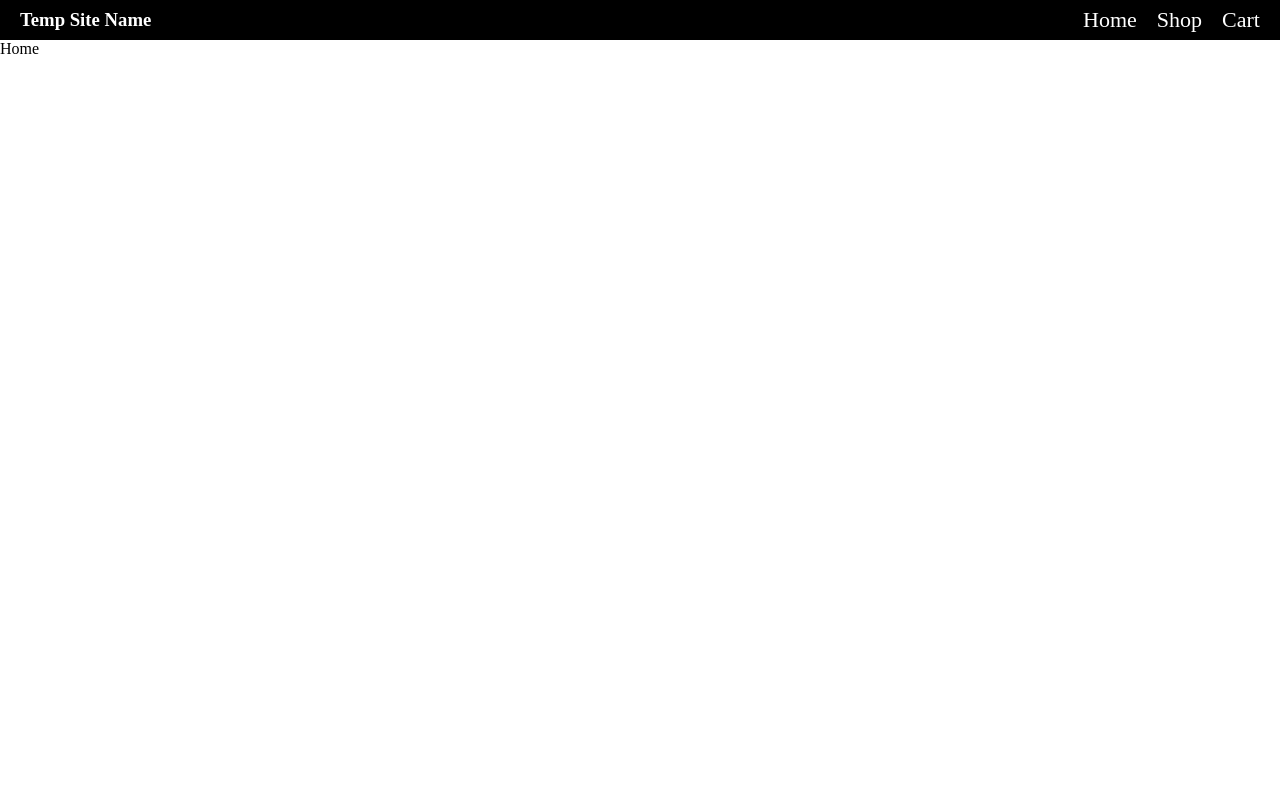
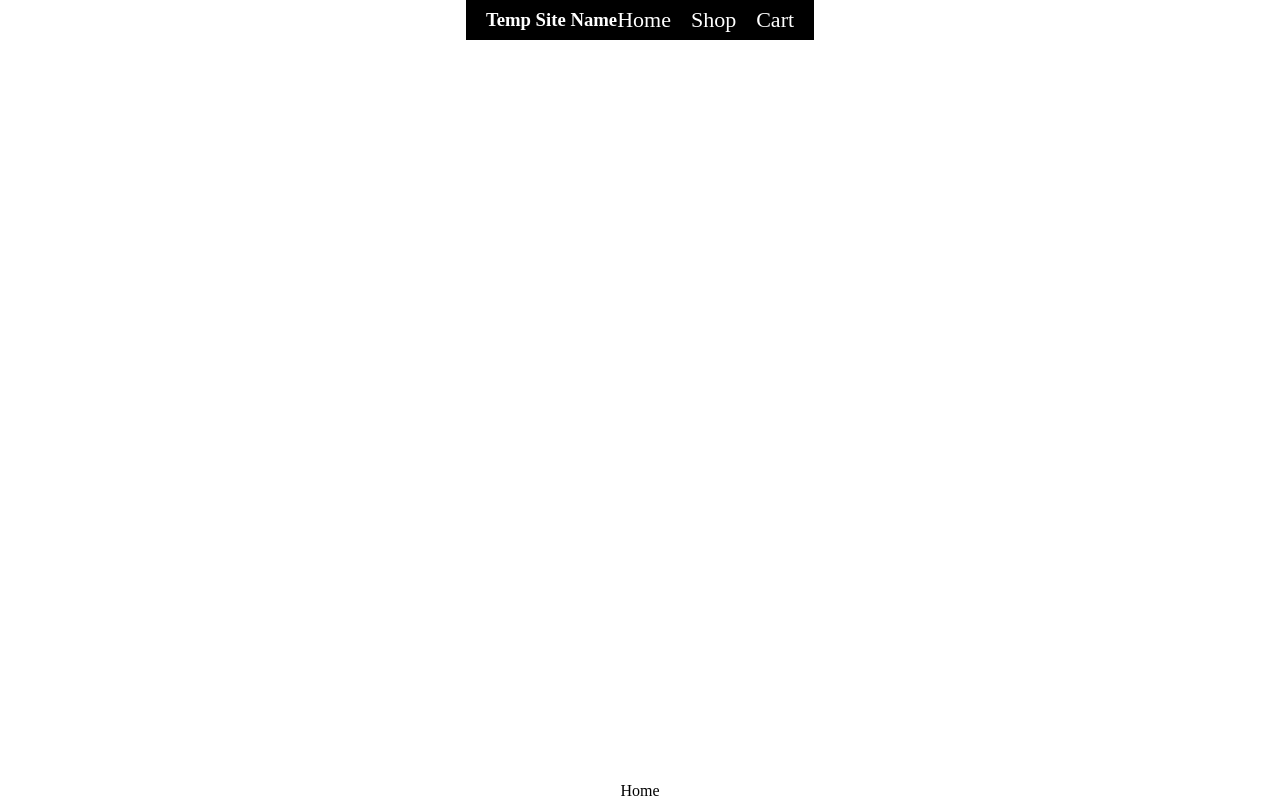
Before and after one commit to robisonwebdev/shopping-cart, a React (Create React App) app: page / in a window 1280 px wide. Built offline with nearby package versions, Linux system fonts and the light colour scheme; a web font is replaced by a local one.

Commit message:
Setup flex, height, and width on .App

```diff
--- a/src/styles/App.css
+++ b/src/styles/App.css
@@ -0,0 +1,9 @@
+.App {
+  display: flex;
+  flex-direction: column;
+  align-items: center;
+  justify-content: space-between;
+
+  height: 100vh;
+  width: 100vw;
+}
```
